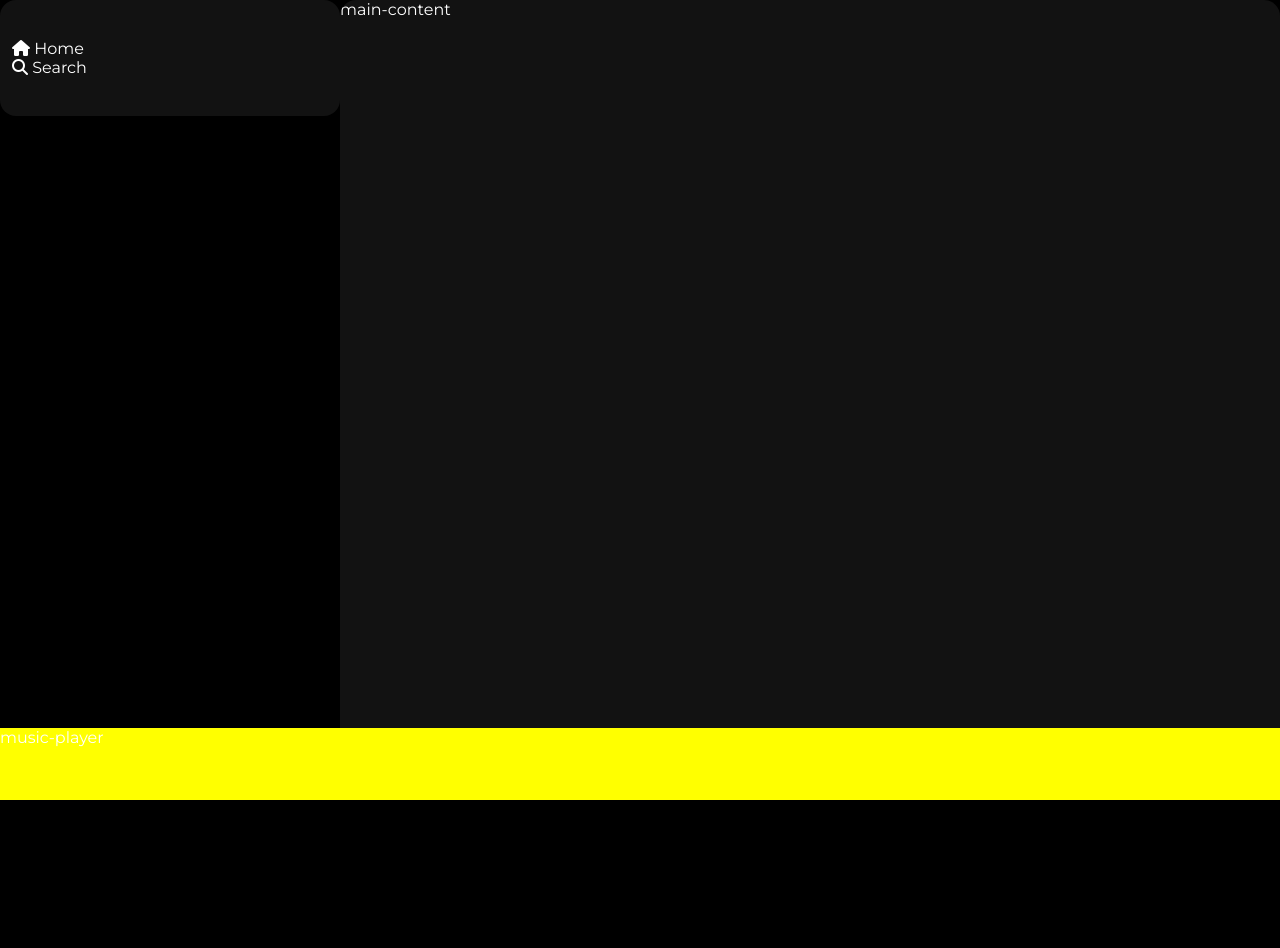
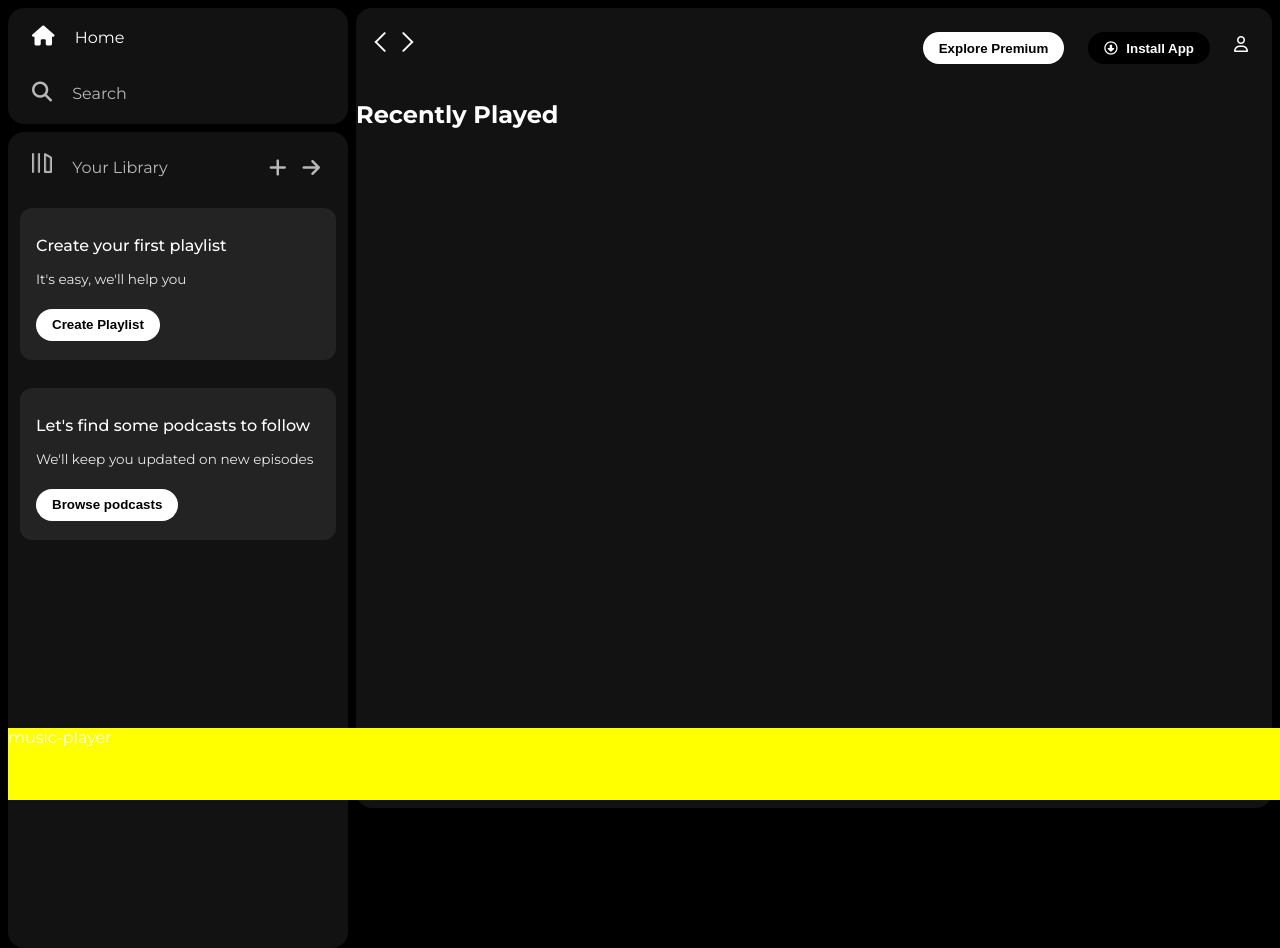
Before and after one commit to namita1112/CSS, a plain HTML site: page CSS_Project_SpotifyClone/index.html in a window 1280 px wide. Before the commit the page ends 800 px from the top, so only its background shows below. Drawn offline with Linux system fonts and the light colour scheme.

Commit message:
added navbar styles

```diff
--- a/CSS_Project_SpotifyClone/index.html
+++ b/CSS_Project_SpotifyClone/index.html
@@ -15,7 +15,7 @@
     <div class="main">
         <div class="sidebar">
             <div class="nav">
-                <div class="nav-option">
+                <div class="nav-option" style="opacity: 1;">
                     <i class="fa-solid fa-house"></i>
                     <a href="#">Home</a>
                 </div>
@@ -24,9 +24,55 @@
                     <a href="#">Search</a>
                 </div>
             </div>
-            <div class="library"></div>
+            <div class="library">
+                <div class="options">
+                    <div class="lib-option nav-option">
+                        <img src="./assets/library_icon.png">
+                        <a href="#">Your Library</a>
+                    </div>
+                    <div class="icons">
+                        <i class="fa-solid fa-plus"></i>
+                        <i class="fa-solid fa-arrow-right"></i>
+                    </div>
+                </div>
+                <div class="lib-box">
+                    <div class="box">
+                        <p class="box-p1">Create your first playlist</p>
+                        <p class="box-p2">It's easy, we'll help you</p>
+                        <button class="badge">Create Playlist</button>
+                    </div>
+                    <div class="box">
+                        <p class="box-p1">Let's find some podcasts to follow</p>
+                        <p class="box-p2">We'll keep you updated on new episodes</p>
+                        <button class="badge">Browse podcasts</button>
+                    </div>
+                </div>
+            </div>
         </div>
-        <div class="main-content">main-content</div>
+        <div class="main-content">
+            <div class="sticky-nav">
+                <div class="sticky-nav-icons">
+                    <img src="./assets/backward_icon.png">
+                    <img src="./assets/forward_icon.png" class="hide">
+                </div>
+                <div class="sticky-nav-options">
+                    <button class="badge nav-item hide">Explore Premium</button>
+                    <button class="badge nav-item dark-badge"> <i class="fa-regular fa-circle-down" style="margin-right: 5px;"></i> Install App</button>
+                    <i class="fa-regular fa-user nav-item"></i>
+                </div>
+
+            </div>
+            <div class="cards">
+                <h2>Recently Played</h2>
+                <div class="cards-container">
+                    <div class="card">
+                        <img>
+                        <p class="card-title"></p>
+                        <p class="card-info"></p>
+                    </div>
+                </div>
+            </div>
+        </div>
         <div class="music-player">music-player</div>
     </div>
 </body>
--- a/CSS_Project_SpotifyClone/style.css
+++ b/CSS_Project_SpotifyClone/style.css
@@ -9,12 +9,14 @@ body {
 .main {
     display: flex;
     height: 100vh;
+    padding: 0.5rem;
 }
 
 .sidebar {
     background-color: #000;
     width: 340px;
     border-radius: 1rem; /* 16 px*/
+    margin-right: 0.5rem;
 }
 
 .main-content {
@@ -47,3 +49,132 @@ a {
     height: 100px;
     padding: 0.5rem 0.75rem;
 }
+
+.nav-option {
+    line-height: 2.5rem;
+    opacity: 0.7;
+    padding: 0.5rem 0.75rem;
+}
+
+.nav-option:hover {
+    opacity: 1;
+}
+
+.nav-option i {
+    font-size: 1.25rem;
+
+}
+
+.nav-option a {
+    font-size: 1rem;
+    margin-left: 1rem;
+}
+
+.library {
+    background-color: #121212;
+    border-radius: 1rem;
+    height: 100%;
+    margin-top: 0.5rem;
+    padding: 0.5rem 0.75rem;
+}
+
+.options {
+    display: flex;
+    justify-content: space-between;
+    align-items: center;
+}
+
+.lib-option img {
+    height: 1.25rem;
+    width: 1.25rem;
+}
+
+.icons {
+    font-size: 1.25rem;
+    display: flex;
+}
+
+.icons i{
+    opacity: 0.7;
+    margin-right: 1rem;
+    cursor: pointer;
+}
+
+.icons i:hover {
+    opacity: 1;
+}
+
+.box {
+    background-color: #232323;
+    height: 8rem;
+    border-radius: 0.75rem;
+    margin: 0.75rem 0 1.75rem 0;
+    padding: 0.75rem 1rem;
+}
+
+.box-p1 {
+    font-size: 1rem;
+    font-weight: 500;
+}
+
+.box-p2 {
+    font-size: 0.85rem;
+    opacity: 0.9;
+}
+
+.badge {
+    background-color: #fff;
+    border: none;
+    border-radius: 100px;
+    padding: 0.25rem 1rem;
+    font-weight: 700;
+    margin-top: 0.5rem;
+    height: 2rem;
+    width: fit-content;
+    cursor: pointer;
+}
+
+.dark-badge {
+    background-color: #000;
+    color: #fff;
+    cursor: pointer;
+}
+
+.sticky-nav {
+    position: sticky;
+    top: 0;
+    background-color: #121212;
+    display: flex;
+    justify-content: space-between;
+    align-items: center;
+    padding: 1rem 0 1rem 0;
+}
+
+.sticky-nav-icons {
+    margin-left: 0.75rem;
+}
+.sticky-nav-icons img{
+    cursor: pointer;
+}
+
+.sticky-nav-options {
+    display: flex;
+    justify-content: center;
+    align-items: center;
+}
+
+.nav-item{
+    margin-right: 1.5rem;
+    cursor: pointer;
+}
+
+@media (max-width: 1000px) {
+    .hide {
+        display: none;
+    }
+}
+
+/* .sticky-nav-icons img {
+    height: 2rem;
+    width: 2rem;
+} */
```
